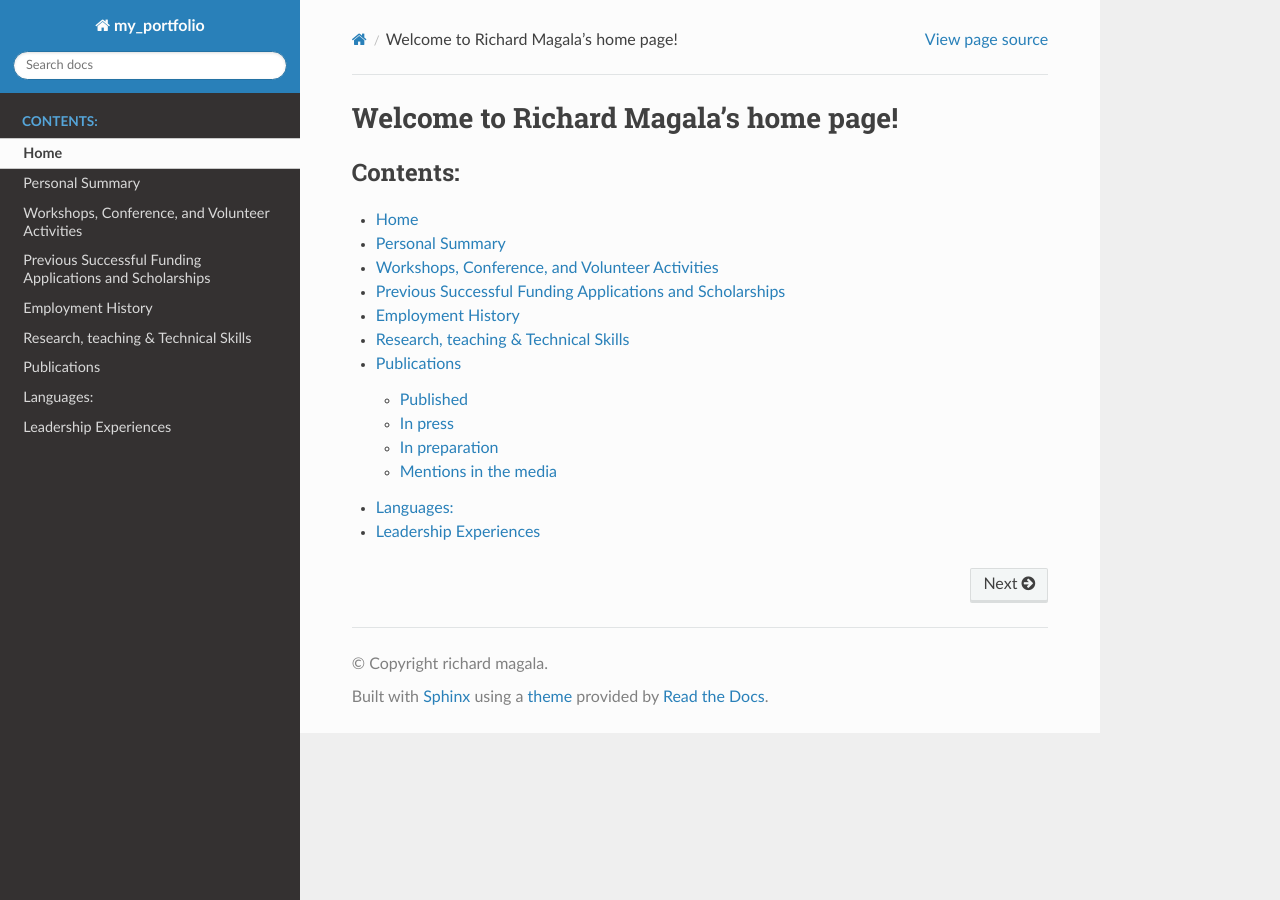
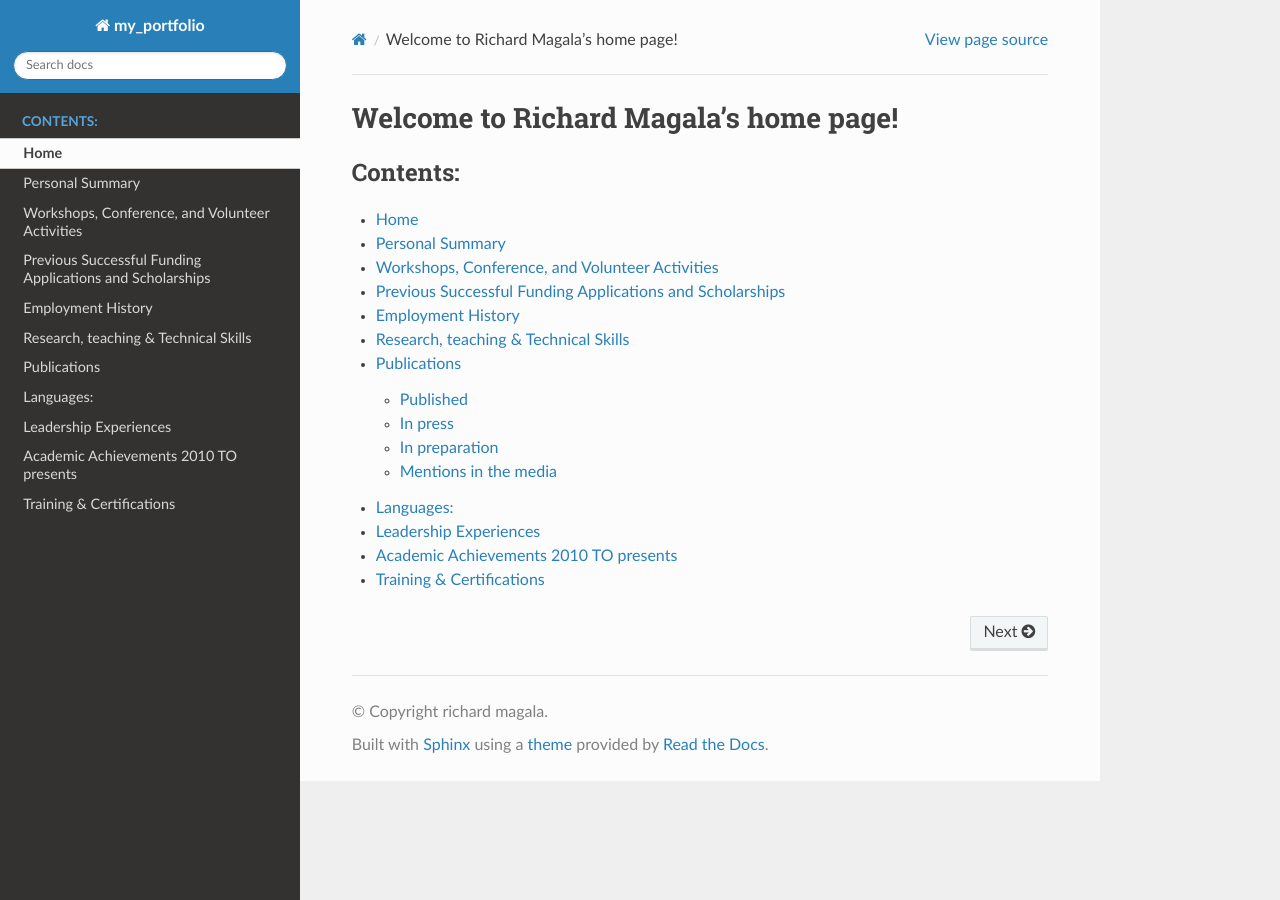
Before and after one commit to MAGALA-RICHARD/portfolio, a Sphinx documentation site: the page built from doc/index.rst, in a window 1280 px wide. Built offline with Sphinx 7.4.7 and the Read the Docs theme 3.1.0, drawn with Linux system fonts in a browser that asks for light colours; part of the change alters nothing that is shown.

Commit message:
academic_achievements.rst

```diff
--- /dev/null
+++ b/doc/academic_achievements.rst
@@ -0,0 +1,41 @@
+Academic Achievements 2010 TO presents
+======================================
+
+2023
+    - Recipient of the ISST award to travel to the ISST conference in Colorado, US.
+
+2022
+    - Received a Dean's Citation Award from Iowa State University for contributing to the writing of the Iowa State Carbon Report on emerging carbon markets.
+    - Achieved Python computer programming badge.
+
+2018
+    - Winner of the Commonwealth Shared Scholarship in the UK for the academic years 2018-2019.
+
+2019
+    - Awarded a certificate for academic excellence as the most exceptional student from underprivileged countries by Liverpool Hope University, Liverpool, UK.
+
+2015
+    - Awarded a Dean's Award for being among the most outstanding students in my bachelor forestry class.
+
+2010
+    - Recipient of a government scholarship to study forestry from 2011-2016.
+
+Training & Certifications
+===========================
+July 2020
+    - Data-wrangling in R (LinkedIn)
+    - R Programming in Data Science: High Volume Data (LinkedIn)
+    - Learning Designs of Sustainability (LinkedIn)
+    - Managing Teams (LinkedIn)
+
+June 2020
+    - Essential Mathematics for Machine Learning (LinkedIn)
+
+April 2018
+    - Ecosystem Service Maintenance as a Means of Achieving Sustainable Development
+
+Oct-Dec 2018
+    - Geospatial Data Science Applications (Yonsei University)
+
+Jan-Dec 2018
+    - GIS and Remote Sensing, Centmax Industrial Training Institute (CITI), Kampala, Uganda
--- a/doc/index.rst
+++ b/doc/index.rst
@@ -16,3 +16,4 @@ Welcome to Richard Magala's home page!
    skills_experiences.rst
    pubs.rst
    leader.rst
+   academic_achievements.rst
```
